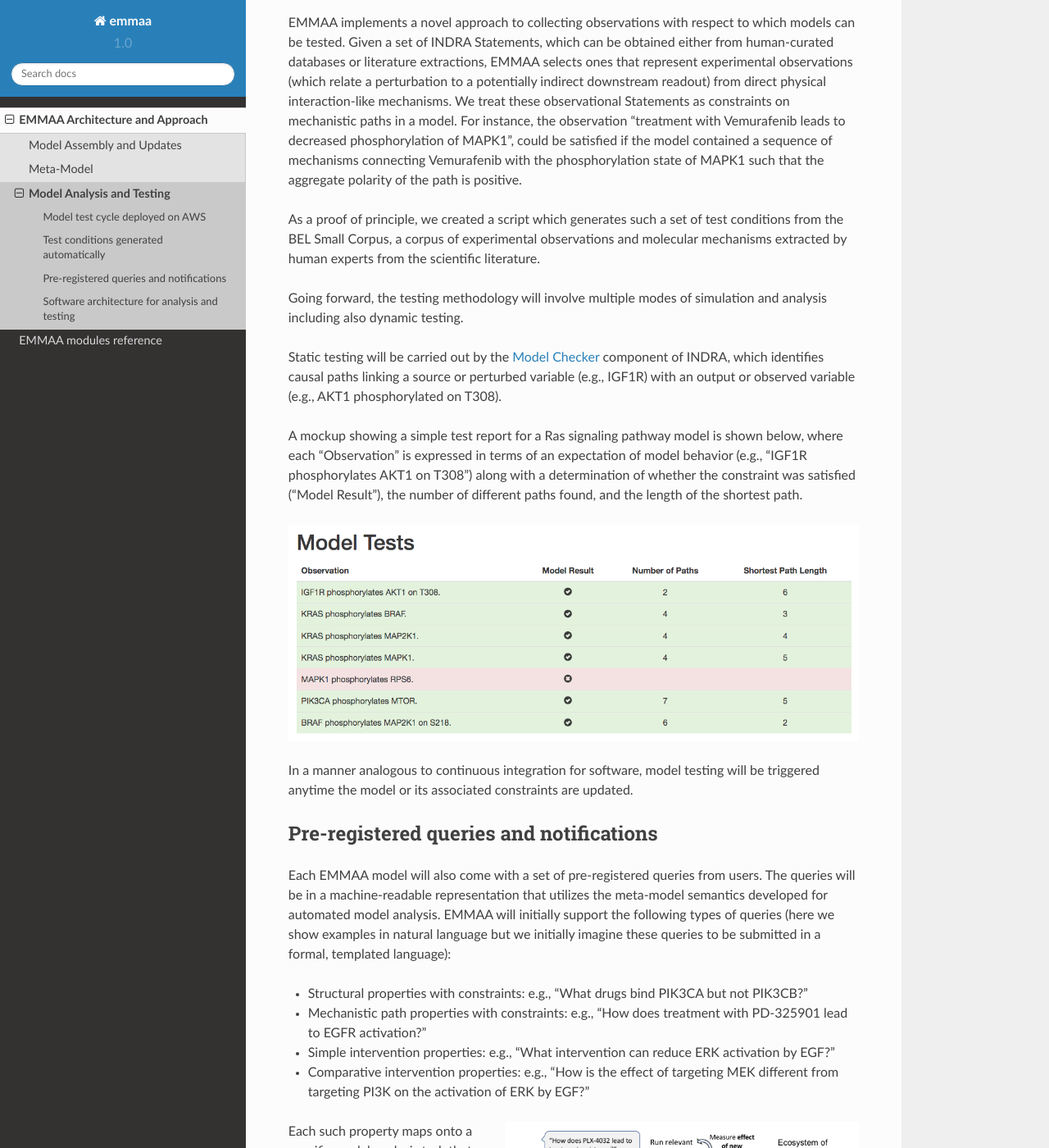
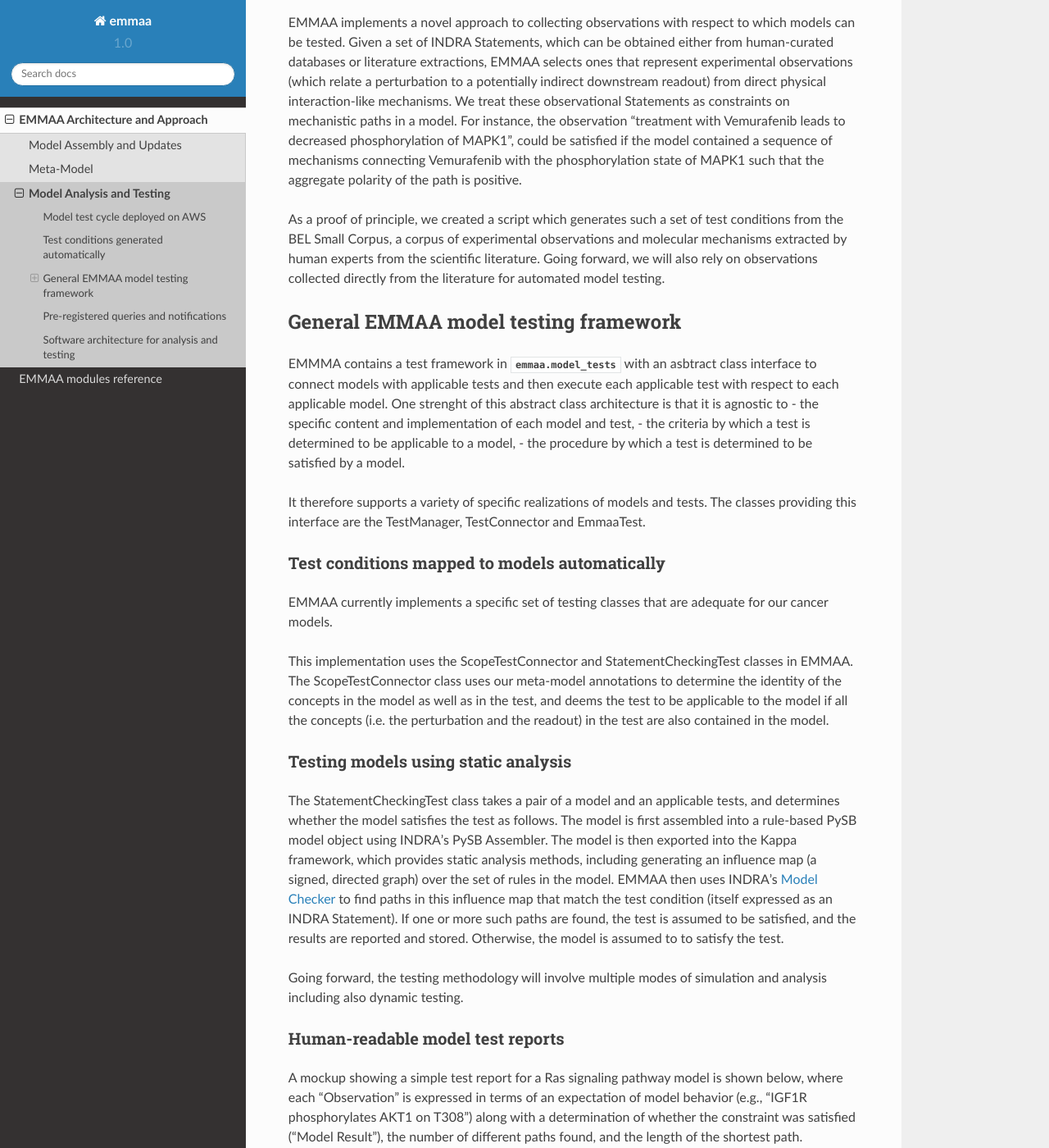
Before and after one commit to gyorilab/emmaa, a Sphinx documentation site: the page built from doc/architecture/analysis.rst, in a window 1280 px wide and 1400 px high, scrolled down 1056 px. Shown: the whole window at 82% size. Built offline with Sphinx 7.4.7 and the Read the Docs theme 2.0.0, drawn with Linux system fonts in a browser that asks for light colours; some of the changed text lies outside the part shown.

Commit message:
Describe current testing framework

```diff
--- a/doc/architecture/analysis.rst
+++ b/doc/architecture/analysis.rst
@@ -52,20 +51,55 @@ polarity of the path is positive.
 As a proof of principle, we created a script which generates such a set of
 test conditions from the BEL Small Corpus, a corpus of experimental
 observations and molecular mechanisms extracted by human experts from the
-scientific literature.
+scientific literature. Going forward, we will also rely on observations
+collected directly from the literature for automated model testing.
 
+General EMMAA model testing framework
+-------------------------------------
+EMMMA contains a test framework in :py:mod:`emmaa.model_tests` with an asbtract
+class interface to connect models with applicable tests and then execute
+each applicable test with respect to each applicable model. One strenght of
+this abstract class architecture is that it is agnostic to
+- the specific content and implementation of each model and test,
+- the criteria by which a test is determined to be applicable to a model,
+- the procedure by which a test is determined to be satisfied by a model.
+
+It therefore supports a variety of specific realizations of models and tests.
+The classes providing this interface are the TestManager, TestConnector and
+EmmaaTest.
+
+Test conditions mapped to models automatically
+~~~~~~~~~~~~~~~~~~~~~~~~~~~~~~~~~~~~~~~~~~~~~~
+
+EMMAA currently implements a specific set of testing classes that
+are adequate for our cancer models.
+
+This implementation uses the ScopeTestConnector and StatementCheckingTest
+classes in EMMAA. The ScopeTestConnector class uses our meta-model annotations to
+determine the identity of the concepts in the model as well as in the test, and
+deems the test to be applicable to the model if all the concepts (i.e. the
+perturbation and the readout) in the test are also contained in the model.
+
+Testing models using static analysis
+~~~~~~~~~~~~~~~~~~~~~~~~~~~~~~~~~~~~
+The StatementCheckingTest class takes a pair of a model and an applicable tests,
+and determines whether the model satisfies the test as follows. The model is
+first assembled into a rule-based PySB model object using INDRA's
+PySB Assembler. The model is then exported into the Kappa framework, which
+provides static analysis methods, including generating an influence map
+(a signed, directed graph) over the set of rules in the model. EMMAA then
+uses INDRA's `Model Checker
+<https://indra.readthedocs.io/en/latest/modules/explanation/index.html#module-indra.explanation.model_checker>`_ to find paths in this influence map that match
+the test condition (itself expressed as an INDRA Statement). If one or more
+such paths are found, the test is assumed to be satisfied, and the results
+are reported and stored. Otherwise, the model is assumed to to satisfy the
+test.
 
 Going forward, the testing methodology will involve multiple modes of
-simulation and analysis
-including also dynamic testing.
+simulation and analysis including also dynamic testing.
 
-
-Static testing will be carried out
-by the `Model Checker
-<https://indra.readthedocs.io/en/latest/modules/explanation/index.html#module-indra.explanation.model_checker>`_
-component of INDRA, which identifies causal paths linking a source or perturbed
-variable (e.g., IGF1R) with an output or observed variable (e.g., AKT1
-phosphorylated on T308).
+Human-readable model test reports
+~~~~~~~~~~~~~~~~~~~~~~~~~~~~~~~~~
 
 A mockup showing a simple test report for a Ras signaling pathway model is
 shown below, where each "Observation" is expressed in terms of an expectation
```
Also changed, not shown: other parts of doc/architecture/analysis.rst (+4 -5 lines).
